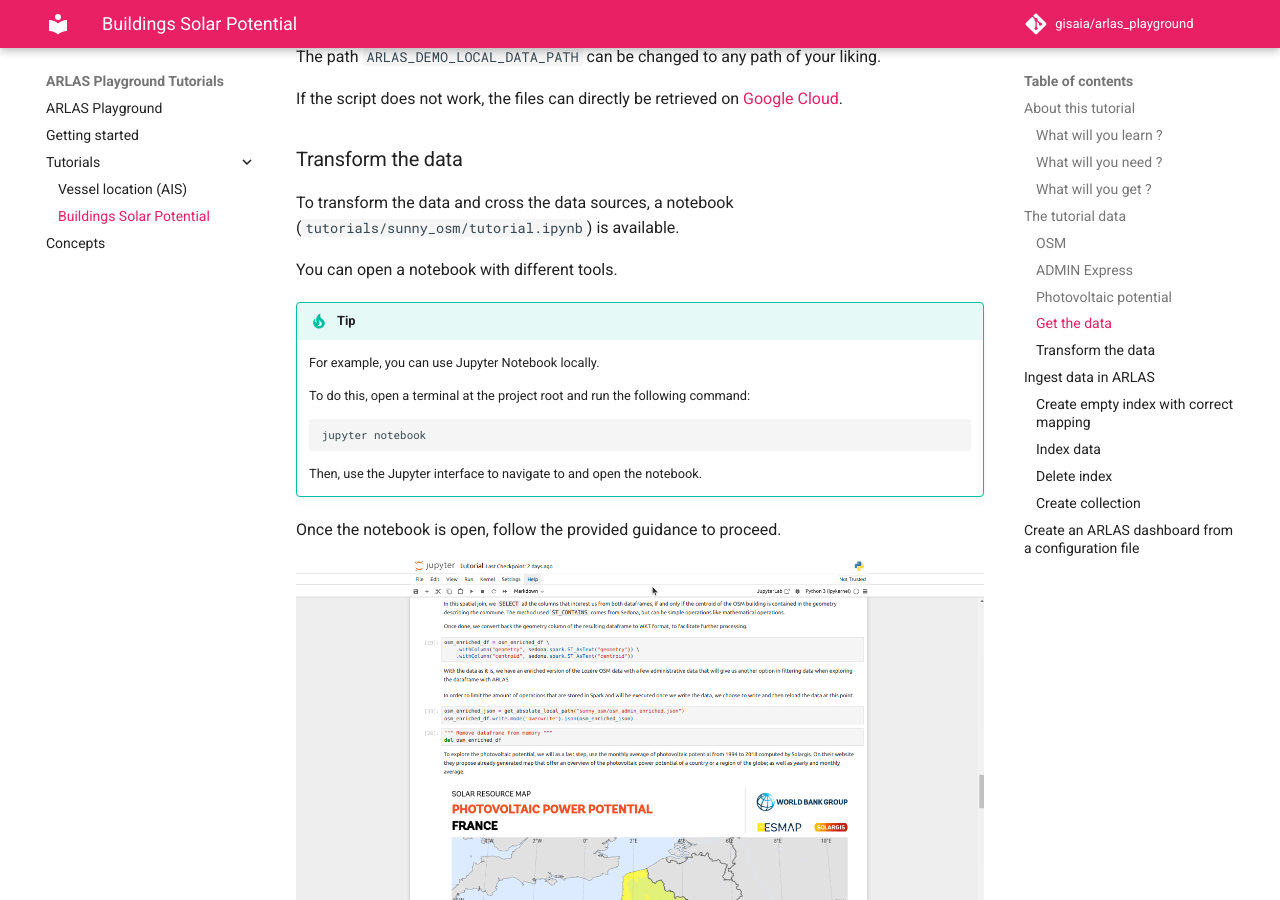
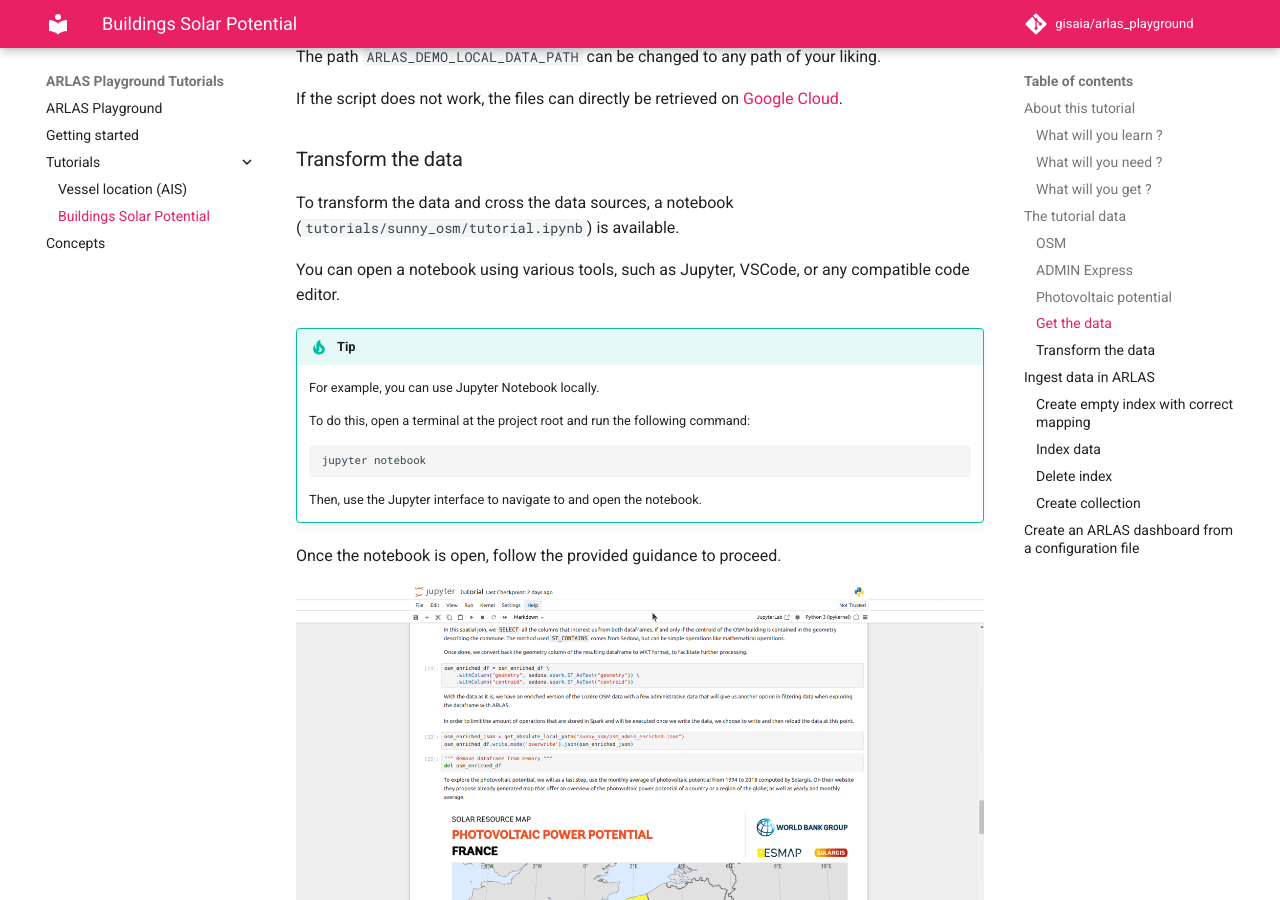
Before and after one commit to gisaia/arlas_playground, an MkDocs documentation site: the page built from docs/docs/tutorials/sunny_osm/sunny_osm_tutorial.md, in a window 1280 px wide and 900 px high, scrolled down 2647 px. Built offline with MkDocs 1.6.1 and Material for MkDocs 9.7.7, drawn with Linux system fonts in a browser that asks for light colours; comment, search, counter and statistics services are not loaded.

Commit message:
Add VSCode as tools to run notebooks

```diff
--- a/docs/docs/tutorials/sunny_osm/sunny_osm_tutorial.md
+++ b/docs/docs/tutorials/sunny_osm/sunny_osm_tutorial.md
@@ -76,7 +76,7 @@
 
 To transform the data and cross the data sources, a notebook (`tutorials/sunny_osm/tutorial.ipynb`) is available.
 
-You can open a notebook with different tools.
+You can open a notebook using various tools, such as Jupyter, VSCode, or any compatible code editor.
 
 !!! tip
     For example, you can use Jupyter Notebook locally.
```
